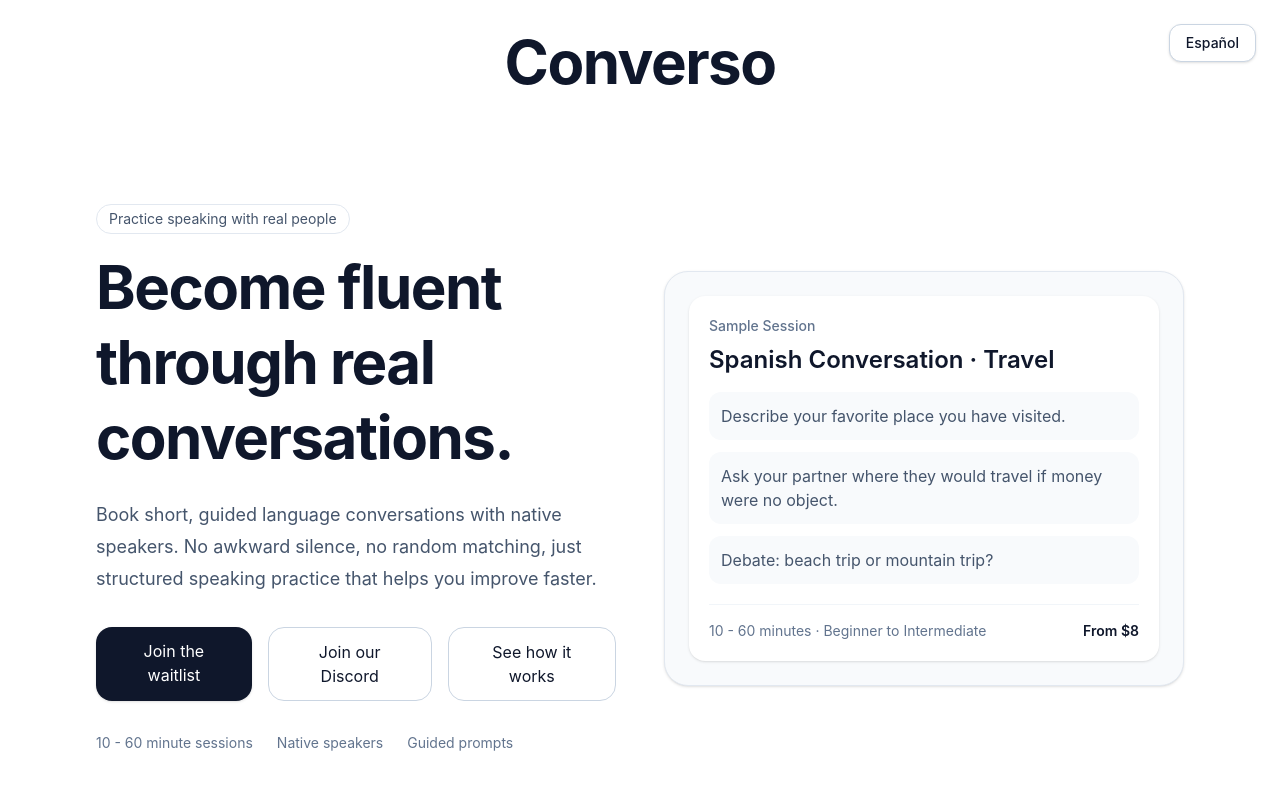
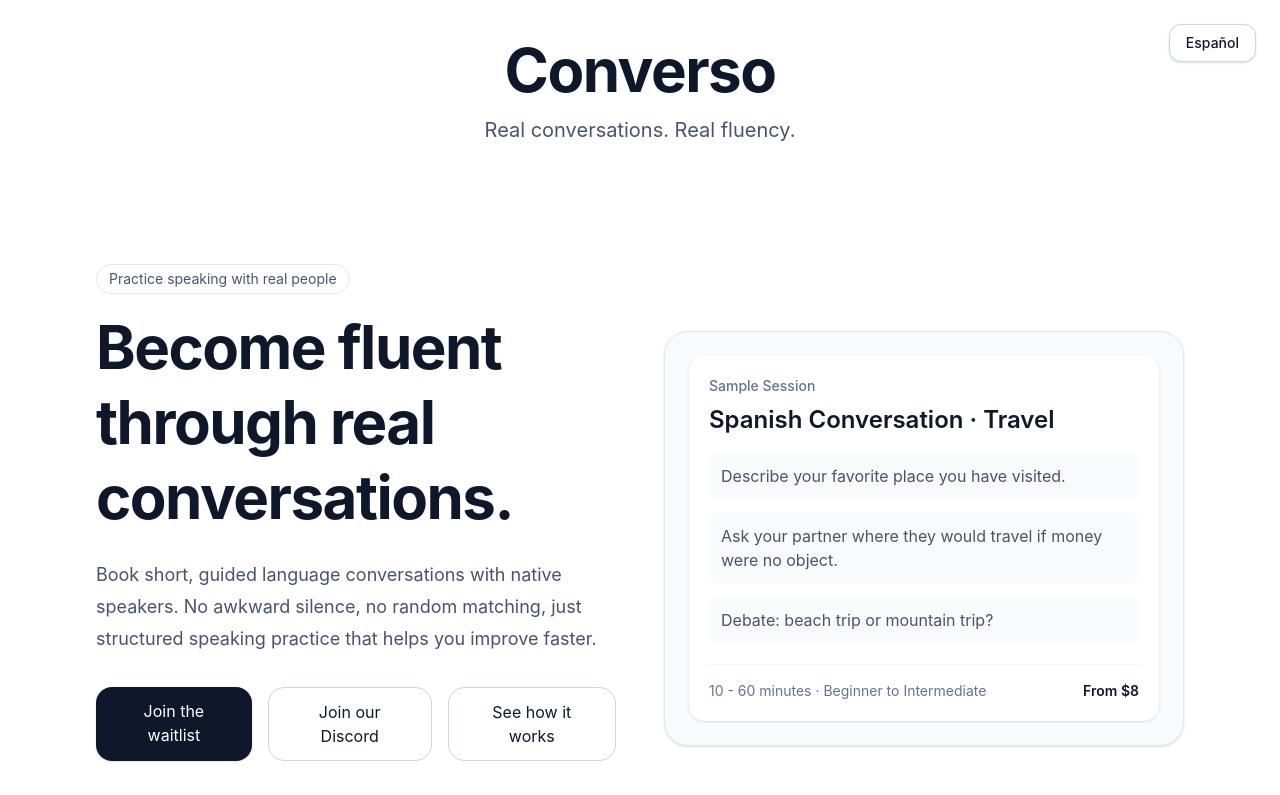
Before and after one commit to DSprague67/converso, a React (Vite) app: page / in a window 1280 px wide. Shown: the top 795 px of the page. Built offline with nearby package versions, Linux system fonts and the light colour scheme; the HTML template or start-up script is replaced by a standard one.

Commit message:
Added Subheader

```diff
--- a/src/App.jsx
+++ b/src/App.jsx
@@ -127,10 +127,14 @@
 
   return (
     <div className="relative min-h-screen bg-white text-slate-900">
-    <header className="flex justify-center py-8">
+    <header className="flex flex-col items-center py-10">
       <h1 className="text-5xl md:text-6xl font-bold tracking-tight text-center">
       Converso
       </h1>
+
+      <p className="mt-4 text-lg md:text-xl text-slate-600 text-center max-w-xl">
+      Real conversations. Real fluency.
+      </p>
     </header>
       <div className="absolute right-6 top-6 z-10">
         <button
```
